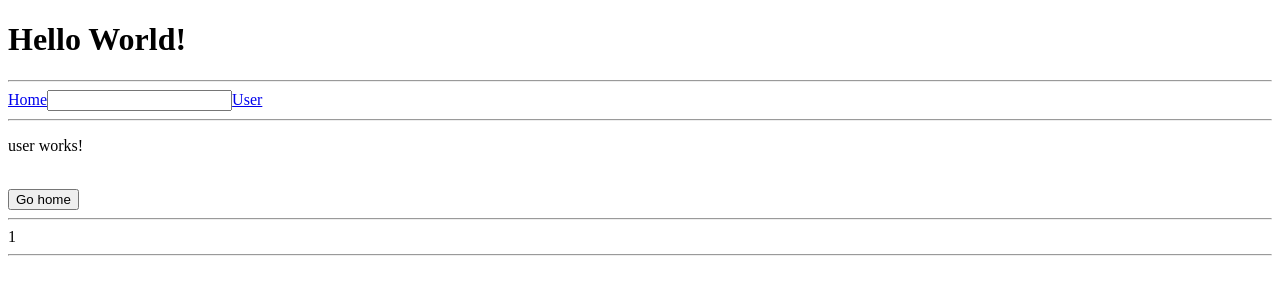
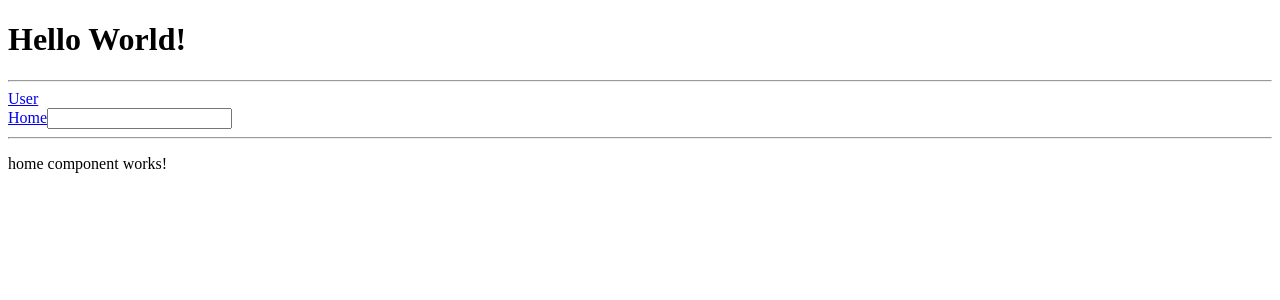
Before and after one commit to new79den/Routing, an Angular app: page / in a window 1280 px wide. Before the commit this address led to /user/1. Shown: the top 300 px of the page. Built offline with nearby package versions, Linux system fonts and the light colour scheme.

Commit message:
Урок 79: Required Adjustments in this Module

```diff
--- a/src/app/app.component.css
+++ b/src/app/app.component.css
@@ -0,0 +1,3 @@
+.active{
+  color: red;
+}
--- a/src/app/app.component.html
+++ b/src/app/app.component.html
@@ -3,9 +3,12 @@
     <div class="col-xs-10">
       <h1>Hello World!</h1>
       <hr>
+      <div  routerLinkActive="active" [routerLinkActiveOptions] = "{exact: true}">
+        <a [routerLink]="['user', id.value]" routerLinkActive="active">User</a>
+      </div>
       <a [routerLink]="['']" [queryParams] = "{analitics:500}">Home</a>
       <input type="text" #id (input)="0">
-      <a [routerLink]="['user', id.value]">User</a>
+
       <hr>
       <router-outlet></router-outlet>
     </div>
--- a/src/app/app.routing.ts
+++ b/src/app/app.routing.ts
@@ -5,10 +5,12 @@ import {USER_ROUTES} from "./user/user.routes";
 
 const APP_ROUTES: Routes = [
 
-  { path: '**', redirectTo: '/user/1', pathMatch: 'full' },
+
   { path: 'user/:id', component: UserComponent },
   { path: 'user/:id', component: UserComponent, children: USER_ROUTES },
-  { path: '', component: HomeComponent }
+
+  { path: '', component: HomeComponent },
+  { path: '**', redirectTo: '/user/1', pathMatch: 'full' },
 ];
 
 export const routing = RouterModule.forRoot(APP_ROUTES);
```
